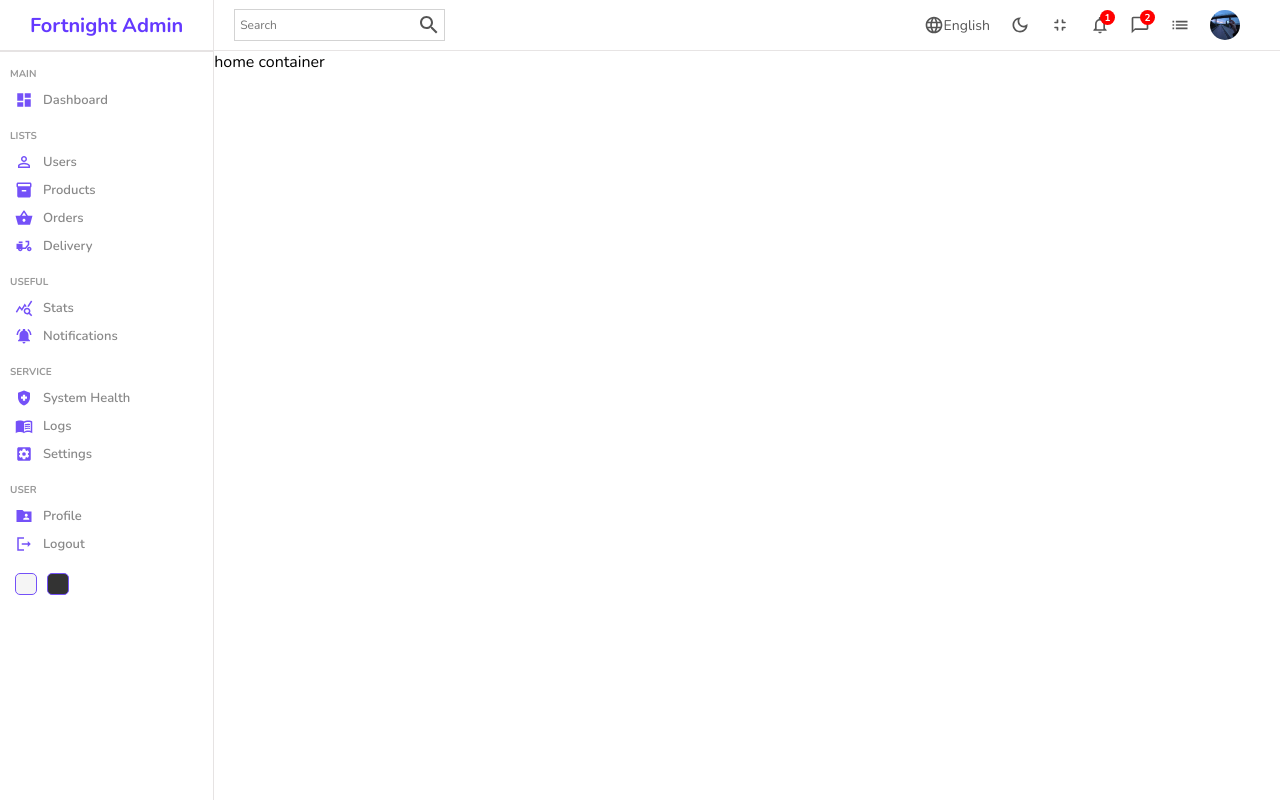
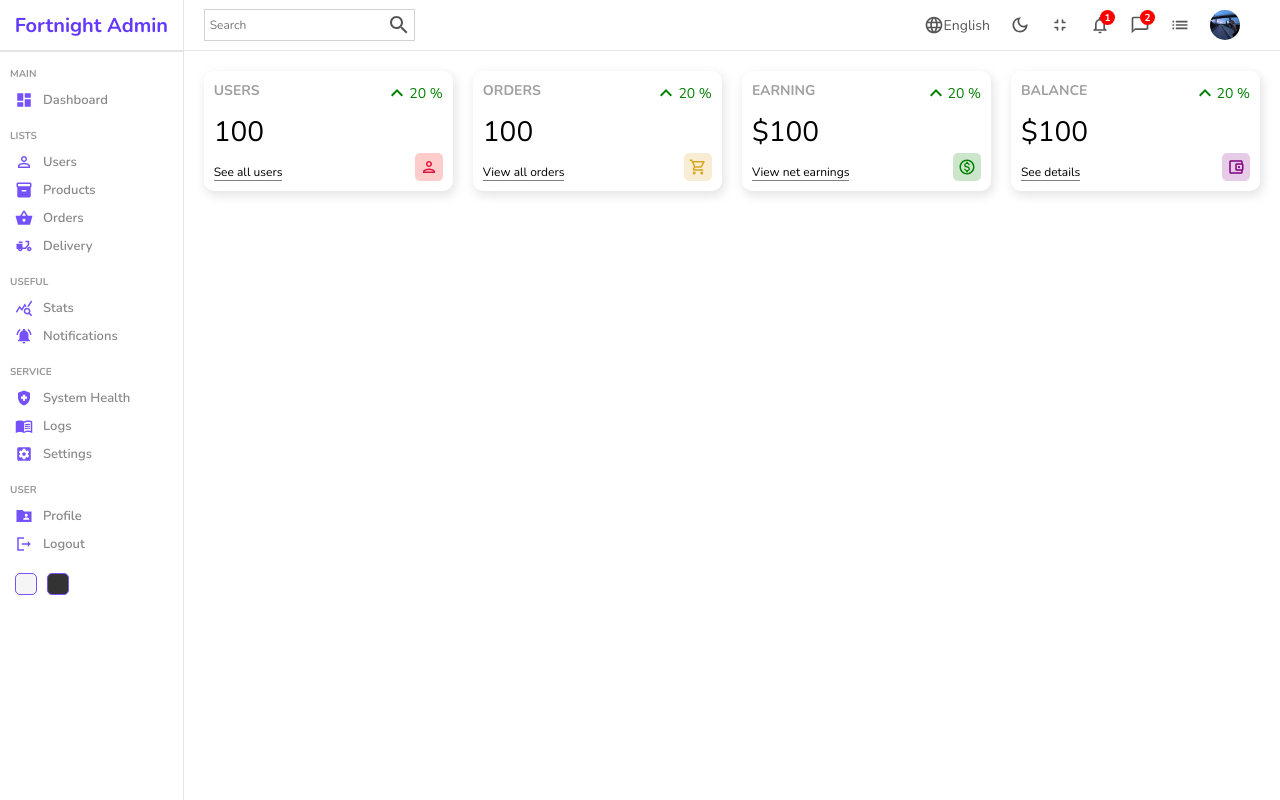
Before and after one commit to ayushnanda21/fortnight-admin_panel, a React (Create React App) app: page / in a window 1280 px wide. Built offline with nearby package versions, Linux system fonts and the light colour scheme.

Commit message:
resuable widgets with props

```diff
--- /dev/null
+++ b/src/components/widget/Widget.jsx
@@ -0,0 +1,82 @@
+import "./widget.scss"
+import React from 'react'
+import KeyboardArrowUpIcon  from "@mui/icons-material/KeyboardArrowUp"
+import PersonOutlinedIcon from "@mui/icons-material/PersonOutlined"
+import AccountBalanceWalletOutlinedIcon  from "@mui/icons-material/AccountBalanceWalletOutlined"
+import ShoppingCartOutlinedIcon from "@mui/icons-material/ShoppingCartOutlined"
+import MonetizationOutlinedIcon from "@mui/icons-material/MonetizationOnOutlined"
+
+const Widget = ( {type} ) => {
+
+  //customized widgets
+  let data;
+
+  //demo amount
+  const amount  = 100
+  const diff = 20
+
+  switch(type){
+      case "user":
+          data = {
+              title: "USERS",
+              isMoney: false,
+              link : "See all users",
+              icon:(
+                  <PersonOutlinedIcon className="icon" style={{color: "crimson", backgroundColor: "rgba(255,0,0,0.2)"}}/>
+              )
+          };
+          break;
+      case "order":
+          data = {
+              title: "ORDERS",
+              isMoney: false,
+              link : "View all orders",
+              icon:(
+                  <ShoppingCartOutlinedIcon className="icon" style={{color: "goldenrod", backgroundColor: "rgba(218,165,32,0.2)"}} />
+              )
+          };
+          break;
+      case "earning":
+          data = {
+              title: "EARNING",
+              isMoney: true,
+              link : "View net earnings",
+              icon:(
+                  <MonetizationOutlinedIcon className="icon" style={{color: "green", backgroundColor: "rgba(0,128,0,0.2)"}} />
+              )
+          };
+          break;
+      case "balance":
+          data = {
+              title: "BALANCE",
+              isMoney: true,
+              link : "See details",
+              icon:(
+                  <AccountBalanceWalletOutlinedIcon className="icon" style={{color: "purple", backgroundColor: "rgba(128,0,128,0.2)"}} />
+              )
+          };
+          break;
+          default:
+              break;
+  }
+
+
+  return (
+    <div className="widget">
+        <div className="left">
+            <span className="title">{data.title}</span>
+            <span className="counter">{data.isMoney && "$"}{amount}</span>
+            <span className="link">{data.link}</span>
+        </div>
+        <div className="right">
+            <div className="percentage positive">
+                <KeyboardArrowUpIcon />
+                {diff} %
+            </div>
+           {data.icon}
+        </div>
+    </div>
+  )
+}
+
+export default Widget
--- /dev/null
+++ b/src/components/widget/widget.scss
@@ -0,0 +1,56 @@
+.widget{
+    display: flex;
+    flex: 1;
+    padding: 10px;
+    justify-content: space-between;
+    -webkit-box-shadow : 2px 4px 10px 1px rgba(0,0,0,0.47);
+    box-shadow: 2px 4px 10px 1px rgba(201,201,201,0.47);
+    border-radius: 10px;
+    height: 100px;
+
+    .left, .right{
+        display: flex;
+        flex-direction: column;
+        justify-content: space-between;
+
+        .title{
+            font-weight: bold;
+            font-size: 14px;
+            color: rgb(160,160,160)
+        }
+
+        .counter{
+            font-size: 28px;
+            font-weight: 300;
+        }
+
+        .link{
+            width: max-content;
+            font-size: 12px;
+            border-bottom: 1px solid gray;
+        }
+
+        .percentage{
+            display: flex;
+            align-items: center;
+            font-size: 14px;
+
+            &.positive{
+                color: green;
+            }
+
+            &.negative{
+                color: red;
+            }
+        }
+
+        .icon{
+            font-size: 18px;
+            padding: 5px;
+            border-radius: 5px;
+            align-self: flex-end;
+        }
+    }
+
+
+}
--- a/src/pages/home/Home.jsx
+++ b/src/pages/home/Home.jsx
@@ -2,7 +2,7 @@
 import "./home.scss"
 import Sidebar from '../../components/sidebar/Sidebar'
 import Navbar from '../../components/navbar/Navbar'
-
+import Widget from '../../components/widget/Widget'
 
 const Home = () => {
   return (
@@ -10,7 +10,12 @@
         <Sidebar />
         <div className="homeContainer">
           <Navbar />
-          home container
+          <div className="widgets">
+            <Widget type="user" />
+            <Widget type="order" />
+            <Widget type="earning" />
+            <Widget type="balance" />
+          </div>
         </div>
     </div>
   )
--- a/src/pages/home/home.scss
+++ b/src/pages/home/home.scss
@@ -2,6 +2,12 @@
     display: flex;
 
     .homeContainer{
-        flex: 5;
+        flex: 6;
+
+            .widgets{
+                display: flex;
+                padding: 20px;
+                gap: 20px;
+            }
     }
 }
```
